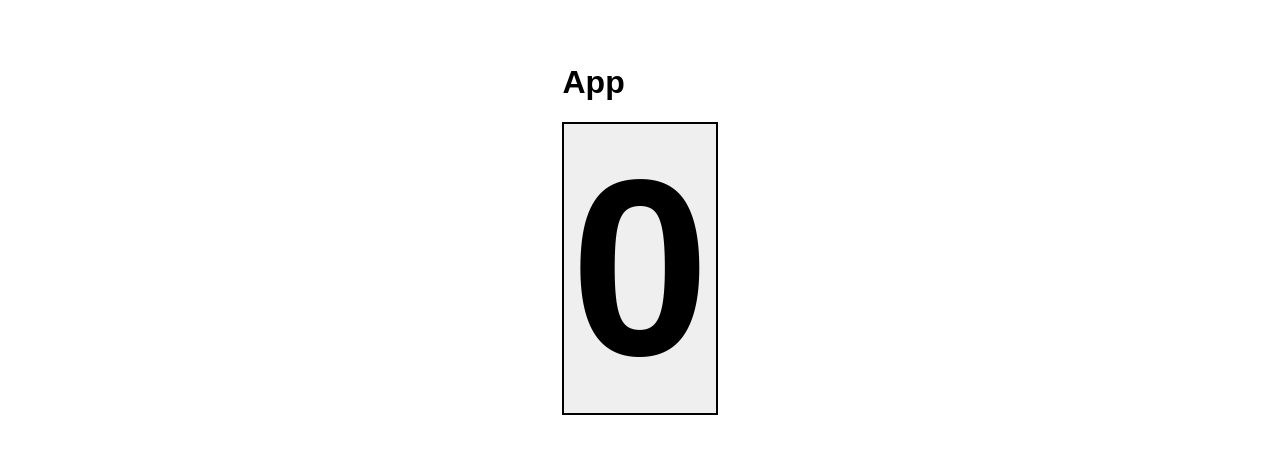
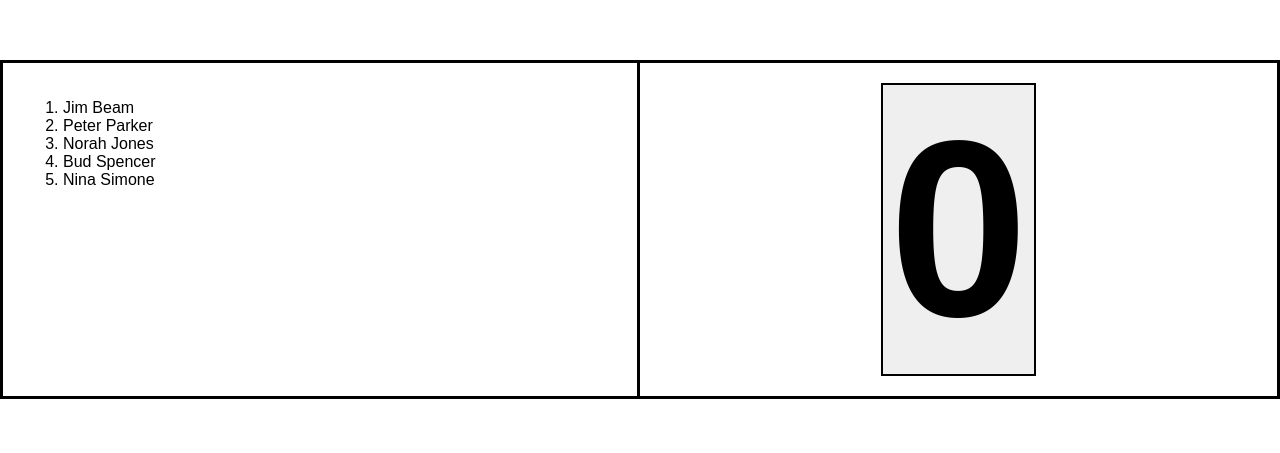
Before and after one commit to paulkoegel/react-popup-sync-demo, a React app: page / in a window 1280 px wide. Shown: the part 171-624 px from the top of the page. Built offline with nearby package versions, Linux system fonts and the light colour scheme.

Commit message:
Add users section.

```diff
--- a/config/webpack.config.dev.js
+++ b/config/webpack.config.dev.js
@@ -46,7 +46,7 @@ module.exports = {
       // We ship a few polyfills by default:
       require.resolve('./polyfills'),
       // Finally, this is your app's code:
-      paths.appIndexJs
+      paths.popoutIndexJs
       // We include the app code last so that if there is a runtime error during
       // initialization, it doesn't blow up the WebpackDevServer client, and
       // changing JS code would still trigger a refresh.
--- a/src/App.css
+++ b/src/App.css
@@ -1,3 +1,10 @@
+html {
+  box-sizing: border-box;
+}
+*, *:before, *:after {
+  box-sizing: inherit;
+}
+
 body {
   display: flex;
   align-items: center;
@@ -6,6 +13,27 @@ body {
   font-family: 'Droid Sans', sans-serif;
 }
 
+#root {
+  width: 100%;
+}
+
+.appWrapper {
+  width: 100%;
+  display: flex;
+}
+
+.usersSection, .counterSection {
+  border: 3px solid black;
+  padding: 20px;
+  flex: 1 0 50%;
+}
+
+.counterSection {
+  border-left: 0;
+  display: flex;
+  justify-content: center;
+}
+
 button {
   font-size: 250px;
   font-weight: bold;
--- a/src/App.js
+++ b/src/App.js
@@ -3,26 +3,34 @@ import { connect } from 'react-redux';
 import './App.css';
 import { incrementCounter } from './actions';
 
-const App = ({ counter, onIncrease }) => (
-  <div>
-    <h1>App</h1>
-    <button onClick={onIncrease}>
-      {counter}
-    </button>
+const App = ({ counter, onIncrease, users}) => (
+  <div className='appWrapper'>
+    <section className='usersSection'>
+      <ol>
+        {users.map(u => (
+          <li key={u.id}>{u.name}</li>
+        ))}
+      </ol>
+    </section>
+
+    <section className='counterSection'>
+      <button onClick={onIncrease}>
+        {counter}
+      </button>
+    </section>
   </div>
 );
 
 const mapStateToProps = (state, ownProps) => (
   {
-    counter: state.counter
+    counter: state.counter,
+    users: state.users
   }
 );
 
 const mapDispatchToProps = (dispatch, ownProps) => (
   {
     onIncrease: () => {
-      console.log('onIncrease');
-      console.log(incrementCounter());
       dispatch(incrementCounter());
     }
   }
--- a/src/reducers/index.js
+++ b/src/reducers/index.js
@@ -1,8 +1,10 @@
 import { combineReducers } from 'redux';
 import counterReducer from './counterReducer';
+import usersReducer from './usersReducer';
 
 const rootReducer = combineReducers({
-  counter: counterReducer
+  counter: counterReducer,
+  users: usersReducer
 });
 
 export default rootReducer;
--- /dev/null
+++ b/src/reducers/usersReducer.js
@@ -0,0 +1,9 @@
+const names = [ 'Jim Beam', 'Peter Parker', 'Norah Jones', 'Bud Spencer', 'Nina Simone'];
+const initialState = names.map((name, i) => ({id: i, name}));
+
+export default (state = initialState, action) => {
+  switch(action.type) {
+    default:
+      return state;
+  }
+};
```
